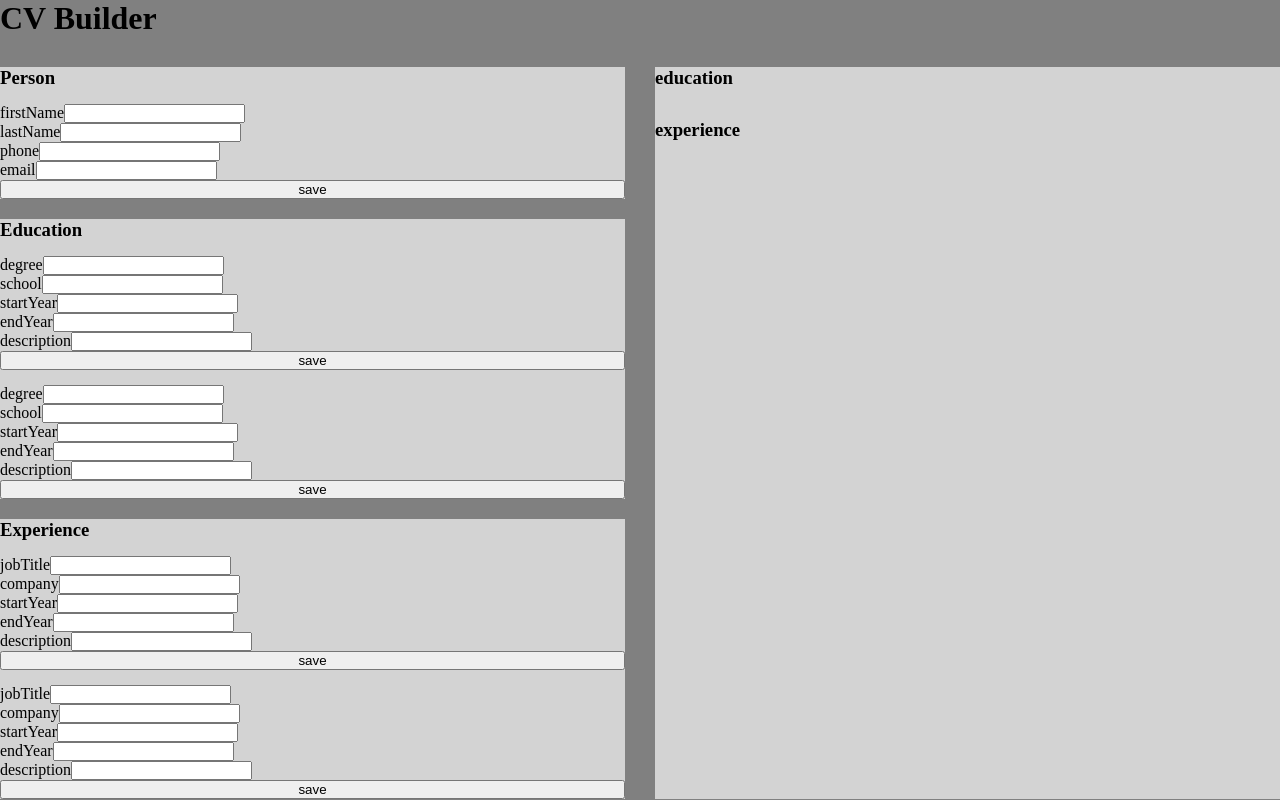
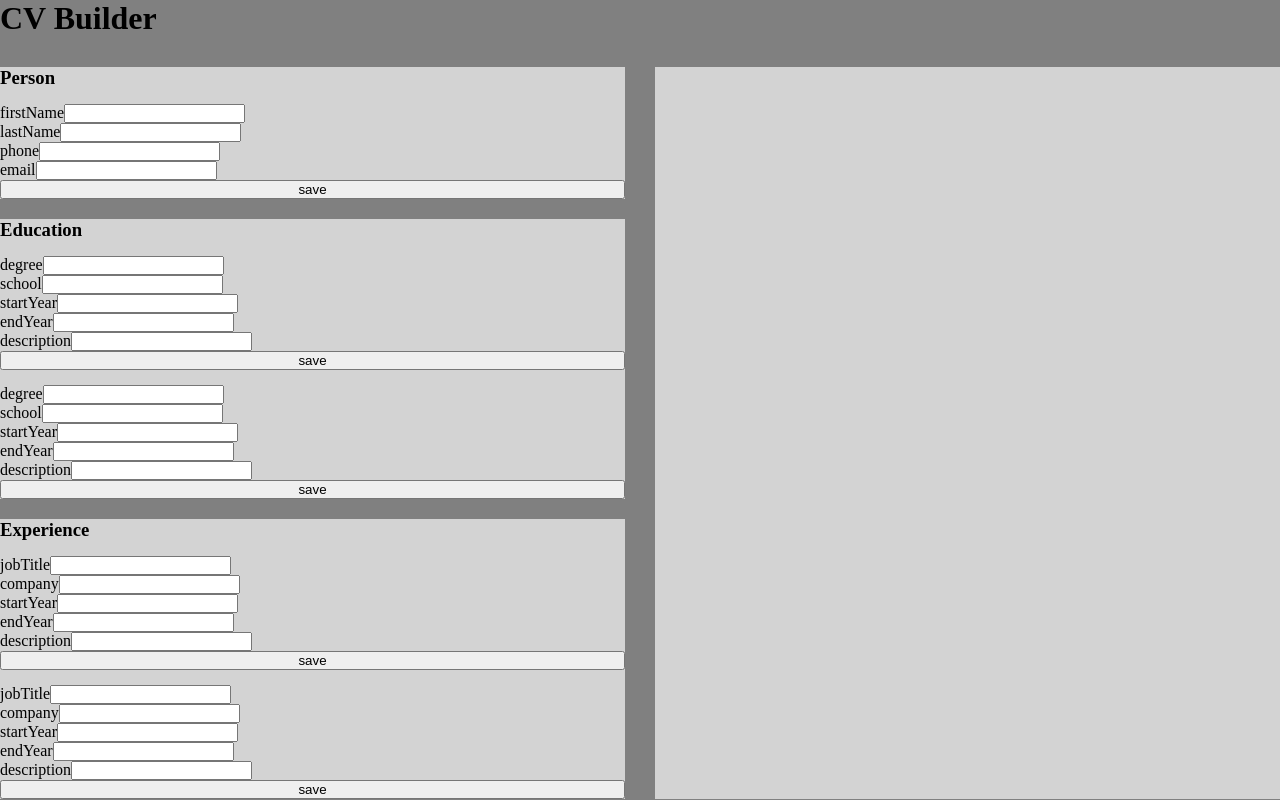
Before and after one commit to strallia/cv-app, a React (Vite) app: page / in a window 1280 px wide. Built offline with nearby package versions, Linux system fonts and the light colour scheme.

Commit message:
feat: Show title in cv preview only if a section has data

```diff
--- a/src/components/Section.jsx
+++ b/src/components/Section.jsx
@@ -1,8 +1,9 @@
 import { Form } from "./Form";
 
-function displayInteractiveForms(list, handleInputChange) {
+function displayInteractiveForms(title, list, handleInputChange) {
   return (
     <>
+      <h3>{title}</h3>
       {list.map((formData, index) => {
         return (
           <Form
@@ -16,20 +17,30 @@ function displayInteractiveForms(list, handleInputChange) {
   );
 }
 
-function displayStaticContent(list) {
+function displayStaticContent(title, list) {
+  const arrOfAllFormValues = list.map((entry) => {
+    const values = Object.values(entry);
+
+    // remove id property
+    values.shift(0);
+
+    return values;
+  });
+
+  // only show title if entries have data
+  let hasTitle = arrOfAllFormValues.some((entry) => {
+    const entryWithoutNulls = entry.filter((value) => value);
+    return entryWithoutNulls.length > 0;
+  });
+
   return (
     <>
-      {list.map((formData, formDataIndex) => {
-        const values = Object.values(formData);
-
-        // remove id property
-        values.shift(0);
-
-        const valuesInComponentForm = values.map((value, valueIndex) => (
-          <p key={valueIndex}>{value}</p>
-        ));
-
-        return <div key={formDataIndex}>{valuesInComponentForm}</div>;
+      {hasTitle && <h3>{title}</h3>}
+      {arrOfAllFormValues.map((entry, entryIndex) => {
+        const entriesArr = entry.map((value, valueIndex) => {
+          return <p key={valueIndex}>{value}</p>;
+        });
+        return <div key={entryIndex}>{entriesArr}</div>;
       })}
     </>
   );
@@ -38,10 +49,9 @@ function displayStaticContent(list) {
 function Section({ title, list, isForPreview = false, handleInputChange }) {
   return (
     <section className={isForPreview ? "preview-section" : "edit-section"}>
-      <h3>{title}</h3>
       {isForPreview
-        ? displayStaticContent(list)
-        : displayInteractiveForms(list, handleInputChange)}
+        ? displayStaticContent(title, list)
+        : displayInteractiveForms(title, list, handleInputChange)}
     </section>
   );
 }
```
Also changed, not shown: 1 other file (tests, documents, lock files or other folders).
